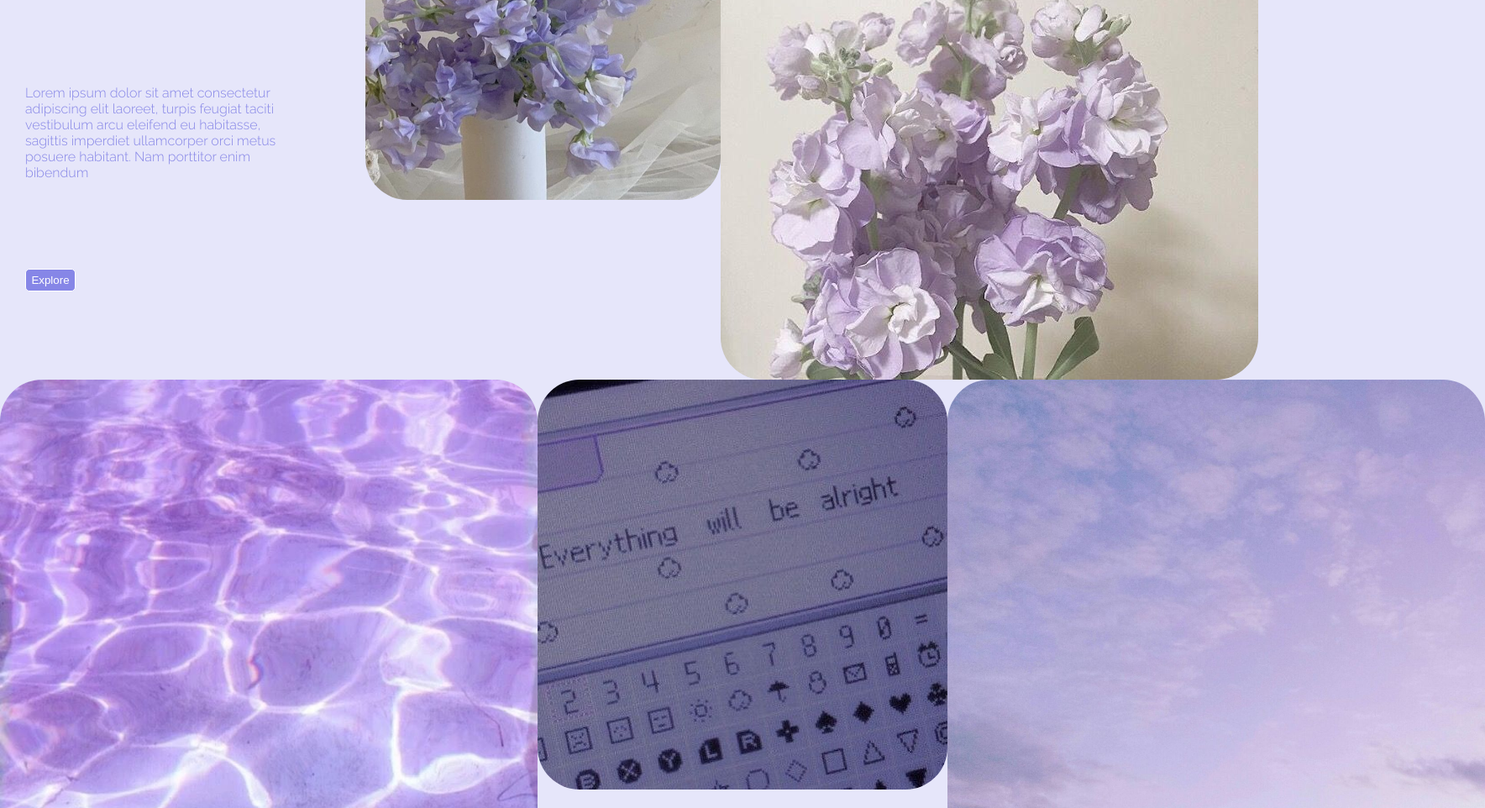
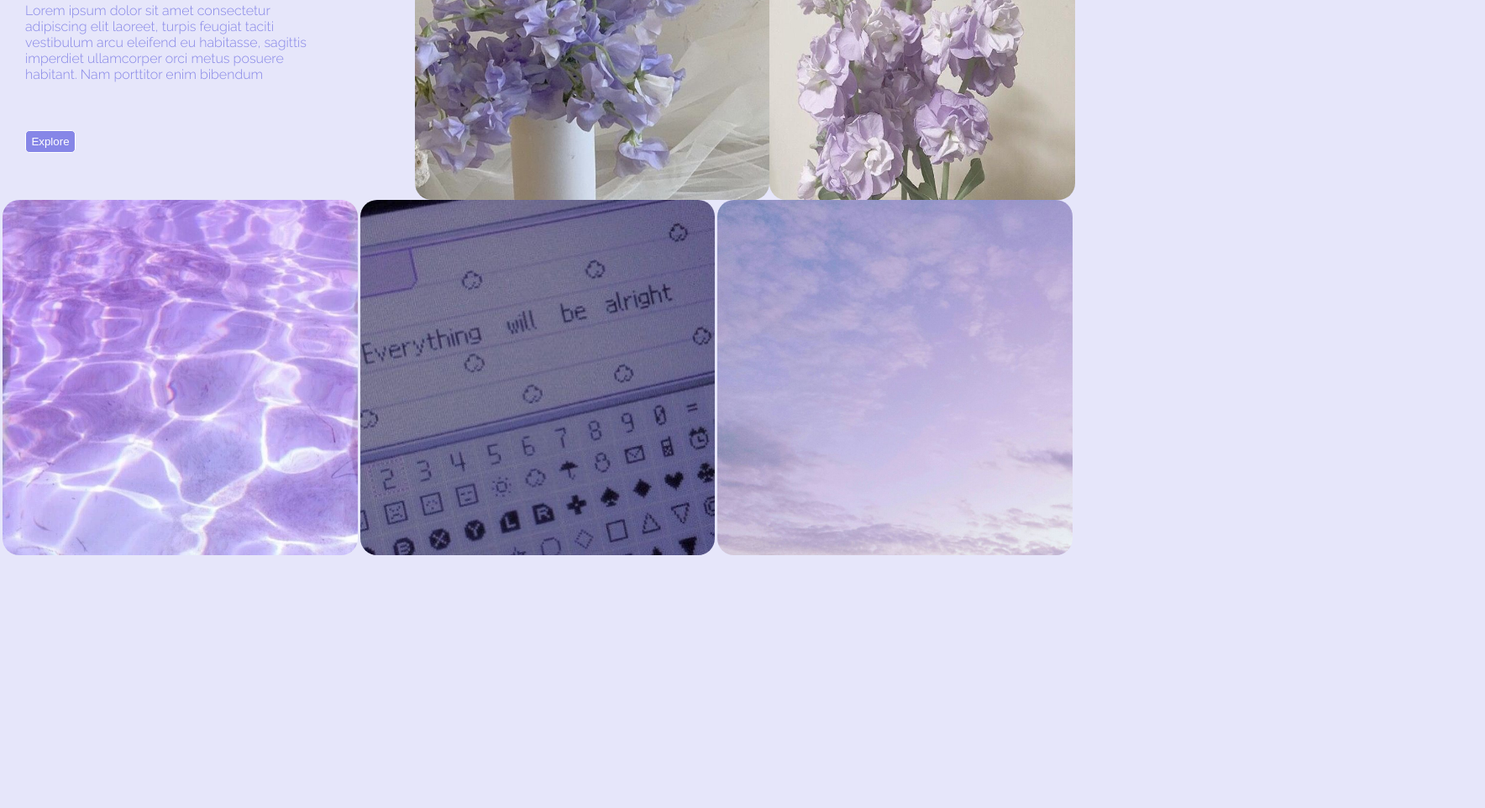
Before and after one commit to kaylehtml/discover-the-beauty-around-the-world-2, a plain HTML site: page index.html in a window 1280 px wide. Shown: the part 184-1146 px from the top of the page at 84% size, 1768 px wide, since content can reach past the window. After the commit the page ends 849 px from the top, so only its background shows below. Drawn offline with Linux system fonts and the light colour scheme.

Commit message:
fixed images + some other changes

```diff
--- a/index.html
+++ b/index.html
@@ -33,9 +33,9 @@
       </div>
     </div>
     <div class="images-grid">
-      <img src="Images/lilac icon.jpeg" />
-      <img src="Images/𖤣𖥧.jpeg" />
-      <img src="Images/𝑚 𝑥 𝑛 𝑗 𝑥.jpeg" />
+      <div class="firstpic"><img src="Images/lilac icon.jpeg" /></div>
+      <div class="secondpic"><img src="Images/𖤣𖥧.jpeg" /></div>
+      <div class="thirdpic"><img src="Images/𝑚 𝑥 𝑛 𝑗 𝑥.jpeg" /></div>
     </div>
   </body>
 </html>
--- a/style.css
+++ b/style.css
@@ -9,7 +9,6 @@ body {
   display: flex;
   width: 100%;
   flex-direction: row;
-  row-gap: 20px;
 }
 .text1 {
   display: flex;
@@ -29,24 +28,20 @@ button {
   background-color: rgb(134, 134, 231);
   color: white;
   border: 1px solid white;
+  width: 60px;
+  padding: 5px;
   border-radius: 5px;
   cursor: pointer;
+  transition-duration: 0.3s;
 }
 button:hover {
   background-color: white;
   color: rgb(134, 134, 231);
   border: 1px solid rgb(134, 134, 231);
-  transition-duration: 0.3s;
 }
 button:not(hover) {
   background-color: rgb(134, 134, 231);
   color: white;
-  transition-duration: 0.3s;
-}
-
-button {
-  width: 60px;
-  padding: 5px;
 }
 
 .image2 {
@@ -55,24 +50,49 @@ button {
   justify-content: flex-start;
   width: 33%;
 }
+.image2 > img {
+  border-radius: 20px;
+}
 .image3 {
   display: flex;
   width: 33%;
+}
+.image3 > img {
+  border-radius: 20px;
+  width: 100%;
 }
 
 .images-grid {
   display: flex;
   flex-direction: row;
-  justify-content: space-around;
-  row-gap: 10px;
+  justify-content: space-evenly;
   width: 100%;
   height: 50%;
 }
-img {
-  border-radius: 50px;
-  object-fit: cover;
+
+.firstpic {
+  width: 33%;
+  height: 100px;
 }
-.images-grid > img {
-  width: 50%;
-  height: 50%;
+.firstpic > img {
+  object-fit: contain;
+  width: 100%;
+  border-radius: 20px;
 }
+.secondpic {
+  width: 33%;
+}
+.secondpic > img {
+  object-fit: contain;
+  width: 100%;
+  border-radius: 20px;
+}
+.thirdpic {
+  width: 33%;
+  height: 100px;
+}
+.thirdpic > img {
+  object-fit: contain;
+  width: 100%;
+  border-radius: 20px;
+}
```
